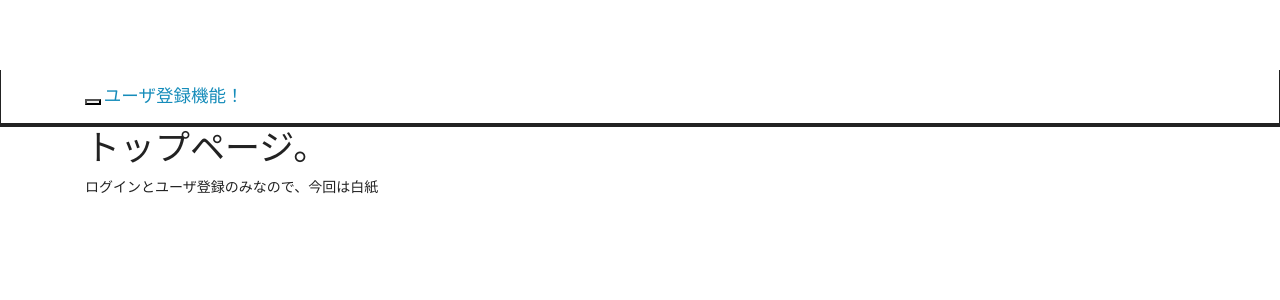
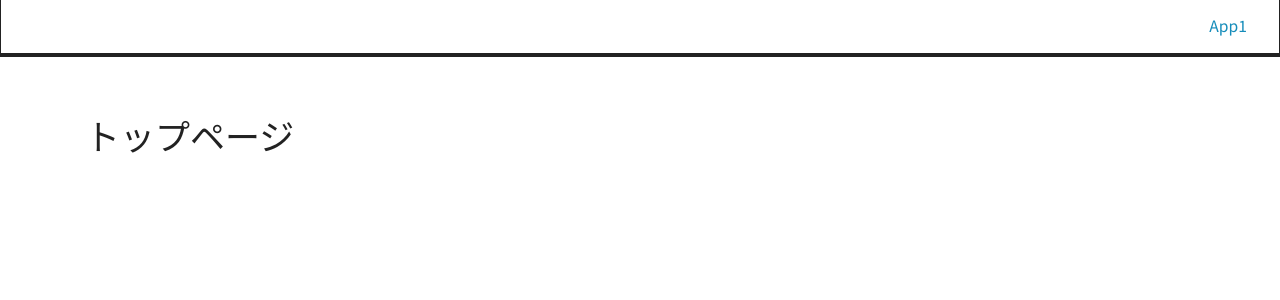
Before and after one commit to shimakaze-git/ore_konomi_joshi, a Django app: page / in a window 1280 px wide. Shown: the top 300 px of the page. Run offline with Django 3.2, Linux system fonts and the light colour scheme; some libraries are stand-ins or nearby versions.

Commit message:
認証周りがなんとか動くレベルまで成功

```diff
--- a/templates/base.html
+++ b/templates/base.html
@@ -5,24 +5,20 @@
     <meta charset="utf-8">
     <meta http-equiv="X-UA-Compatible" content="IE=edge">
     <meta name="viewport" content="width=device-width, initial-scale=1">
-    <!--<link rel="shortcut icon" href="{% static 'auth/img/favicon.ico' %}">-->
+    <!--<link rel="shortcut icon" href="{% static 'main/img/favicon.ico' %}">-->
     <!-- The above 3 meta tags *must* come first in the head; any other head content must come *after* these tags -->
     <title>ユーザ登録</title>
 
     <!-- Bootstrap -->
-    <link rel="stylesheet" href="{% static 'bootstrap/css/bootstrap.min.css' %}">
+    <link href="{% static 'bootstrap/css/bootstrap.min.css' %}" rel="stylesheet">
 
-    <!-- HTML5 shim and Respond.js for IE8 support of HTML5 elements and media queries -->
-    <!-- WARNING: Respond.js doesn't work if you view the page via file:// -->
-    <!--[if lt IE 9]>
-      <script src="https://oss.maxcdn.com/html5shiv/3.7.2/html5shiv.min.js"></script>
-      <script src="https://oss.maxcdn.com/respond/1.4.2/respond.min.js"></script>
-    <![endif]-->
+    <!--<link href="{% static 'bootstrap/css/bootstrap-reboot.min.css' %}" rel="stylesheet">-->
+    <link href="https://cdnjs.cloudflare.com/ajax/libs/twitter-bootstrap/4.0.0-beta/css/bootstrap-reboot.min.css">
+
+    <!--<link href="{% static 'bootstrap/css/bootstrap-grid.min.css' %}" rel="stylesheet">-->
+    <link href="https://cdnjs.cloudflare.com/ajax/libs/twitter-bootstrap/4.0.0-beta/css/bootstrap-grid.min.css">
+
     <style>
-      body {
-        padding-top: 70px;
-      }
-
       .my-form {
         width: 640px;
         margin: 0 auto;
@@ -45,44 +41,69 @@
       }
     </style>
   </head>
+
   <body>
-    <nav class="navbar navbar-default navbar-fixed-top">
-      <div class="container">
-        <div class="navbar-header">
-          <button type="button" class="navbar-toggle collapsed" data-toggle="collapse" data-target="#navbar" aria-expanded="false" aria-controls="navbar">
-            <span class="sr-only">Toggle navigation</span>
-            <span class="icon-bar"></span>
-            <span class="icon-bar"></span>
-            <span class="icon-bar"></span>
-          </button>
-          <a class="navbar-brand" href="#">ユーザ登録機能！</a>
-        </div>
-        <div id="navbar" class="navbar-collapse collapse">
-          <ul class="nav navbar-nav">
-            <li><a href="{% url 'user:index' %}">Home</a></li>
-            <li><a href="{% url 'user:profile' %}">プロフィール</a></li>
-          </ul>
-          <ul class="nav navbar-nav navbar-right">
-            <li><a href="{% url 'user:login' %}">ログイン</a></li>
-            <li><a href="{% url 'user:logout' %}">ログアウト</a></li>
-            <li><a href="{% url 'user:regist' %}">ユーザ登録</a></li>
-            {% if user.is_authenticated %}
-              <p class="navbar-text">ようこそ {{  user.get_username }}</p>
-            {% endif %}
-          </ul>
-        </div><!--/.nav-collapse -->
+
+    <nav class="navbar navbar-toggleable-md navbar-inverse bg-inverse">
+      <button class="navbar-toggler navbar-toggler-right"
+      type="button" data-toggle="collapse" data-target="#navbarNav"
+      aria-controls="navbarNav" aria-expanded="false" aria-label="Toggle navigation">
+      <span class="navbar-toggler-icon"></span>
+      </button>
+      <a class="navbar-brand" href="#">App1</a>
+      <div class="collapse navbar-collapse" id="navbarNav">
+        <ul class="navbar-nav">
+          <li class="nav-item active">
+            <a class="nav-link" href="{% url 'user:index' %}">Home</a>
+          </li>
+          <li class="nav-item">
+            <a class="nav-link" href="{% url 'user:profile' %}">プロフィール</a>
+          </li>
+        </ul>
+        </ul>
+        <ul class="nav navbar-nav ml-auto">
+
+          {% if user.is_authenticated %}
+          <li class="nav-item" style="margin-right: 40px;">
+            <span class="navbar-text">ようこそ {{  user.get_username }}さん</span>
+          </li>
+          {% endif %}
+          <li class="nav-item">
+            <a class="nav-link" href="{% url 'user:login' %}">ログイン</a>
+          </li>
+          <li class="nav-item">
+            <a class="nav-link" href="{% url 'user:logout' %}">ログアウト</a>
+          </li>
+          <li class="nav-item">
+            <a class="nav-link" href="{% url 'user:regist' %}">ユーザ登録</a>
+          </li>
+        </ul>
       </div>
     </nav>
 
-    <div class="container">
+    <div class="container" style="margin-top: 60px;">
       {% block content %}
       {% endblock %}
     </div>
 
-    <!-- jQuery (necessary for Bootstrap's JavaScript plugins) -->
-    <script src="https://ajax.googleapis.com/ajax/libs/jquery/1.11.3/jquery.min.js"></script>
+    <!--JQuery-->
+    <script src="https://ajax.googleapis.com/ajax/libs/jquery/3.2.1/jquery.min.js"></script>
 
-    <!-- Include all compiled plugins (below), or include individual files as needed -->
-    <script src="{% static 'bootstrap/js/bootstrap.min.js' %}"></script>
+    <!-- Bootstrap -->
+    <link href="{% static 'bootstrap/css/bootstrap.min.css' %}" rel="stylesheet">
+    <!--<link href="{% static 'css/bootstrap-reboot.min.css' %}" rel="stylesheet">-->
+    <link href="https://cdnjs.cloudflare.com/ajax/libs/twitter-bootstrap/4.0.0-beta/css/bootstrap-reboot.min.css">
+    <!--<link href="{% static 'css/bootstrap-grid.min.css' %}" rel="stylesheet">-->
+    <link href="https://cdnjs.cloudflare.com/ajax/libs/twitter-bootstrap/4.0.0-beta/css/bootstrap-grid.min.css">
+
+    <!-- js -->
+    <!--<script src="{% static 'bootstrap/js/bootstrap.min.js' %}"></script>-->
+    <script src="//maxcdn.bootstrapcdn.com/bootstrap/3.2.0/js/bootstrap.min.js"></script>
+    <!-- HTML5 shim and Respond.js for IE8 support of HTML5 elements and media queries -->
+    <!-- WARNING: Respond.js doesn't work if you view the page via file:// -->
+    <!--[if lt IE 9]>
+      <script src="https://oss.maxcdn.com/html5shiv/3.7.2/html5shiv.min.js"></script>
+      <script src="https://oss.maxcdn.com/respond/1.4.2/respond.min.js"></script>
+    <![endif]-->
   </body>
 </html>
--- a/templates/user/index.html
+++ b/templates/user/index.html
@@ -1,5 +1,4 @@
 {% extends "base.html" %}
 {% block content %}
-<h1>トップページ。</h1>
-<p>ログインとユーザ登録のみなので、今回は白紙</p>
+<h1>トップページ</h1>
 {% endblock %}
--- a/templates/user/login.html
+++ b/templates/user/login.html
@@ -1,7 +1,7 @@
 {% extends "base.html" %}
 {% block content %}
 
-<form class="my-form" action="{% url 'user:django.contrib.auth.views.login' %}" method="POST">
+<form class="my-form" action="{% url 'user:login' %}" method="POST">
   <div class="form-group">
     <label for="id_username">ユーザネーム</label>
     {{ form.username }}
@@ -20,7 +20,7 @@
     </div>
   </div>
 
-  <input type="hidden" name="next" value="{{ next }}" />
+  <input type="hidden" name="next" value='{{ next }}' />
   {% csrf_token %}
 
 </form>
--- a/user/apps.py
+++ b/user/apps.py
@@ -1,5 +1,5 @@
 from django.apps import AppConfig
 
 
-class AuthConfig(AppConfig):
+class UserConfig(AppConfig):
     name = 'user'
--- a/user/urls.py
+++ b/user/urls.py
@@ -1,20 +1,30 @@
-from django.conf.urls import url
+from django.conf.urls import include, url
+from django.contrib.auth import views as auth_views
+from .forms import LoginForm
 from . import views
-from .forms import LoginForm
+
+app_name = 'user'
 
 
 urlpatterns = [
+
     url(r'^$', views.index, name='index'),
-    url(r'^profile$', views.profile, name='profile'),
+    url(r'^profile/$', views.profile, name='profile'),
 
     url(r'^regist/$', views.regist, name='regist'),
     url(r'^regist_save/$', views.regist_save, name='regist_save'),
 
-    url(r'^login/$', 'django.contrib.auth.views.login',
-        {'template_name': 'auth/login.html', 'authentication_form': LoginForm},
-        name='login'),
 
-    url(r'^logout/$', 'django.contrib.auth.views.logout',
-        {'template_name': 'auth/index.html'},
-        name='logout'),
+    url(
+        r'^login/$',
+        auth_views.login,
+        {'template_name': 'user/login.html', 'authentication_form': LoginForm},
+        name='login'
+    ),
+    url(
+        r'^logout/$',
+        auth_views.logout,
+        {'template_name': 'user/logout.html'},
+        name='logout'
+    ),
 ]
--- a/user/views.py
+++ b/user/views.py
@@ -1,27 +1,22 @@
 from django.contrib.auth.forms import AuthenticationForm
 from django.contrib.auth.decorators import login_required
 from django.http import HttpResponse
-from django.shortcuts import render, redirect
+from django.shortcuts import render, get_object_or_404, redirect
 from django.views.decorators.http import require_POST
 from .forms import RegisterForm
 
-# Create your views here.
-
-
 def index(request):
     context = {
-        'user': request.user,
+        'user' : request.user,
     }
     return render(request, 'user/index.html', context)
 
-
 @login_required
 def profile(request):
-    context = {
-        'user': request.user,
-    }
-    return render(request, 'user/profile.html', context)
-
+   context = {
+       'user': request.user,
+   }
+   return render(request, 'user/profile.html', context)
 
 def regist(request):
     form = RegisterForm(request.POST or None)
@@ -30,13 +25,13 @@ def regist(request):
     }
     return render(request, 'user/regist.html', context)
 
-
 @require_POST
 def regist_save(request):
+
     form = RegisterForm(request.POST)
     if form.is_valid():
         form.save()
-        return redirect('auth:index')
+        return redirect('user:index')
 
     context = {
         'form': form,
```
Also changed, not shown: user/forms.py (+3 -5 lines), db.sqlite3, templates/user/regist.html (line endings or trailing spaces).
